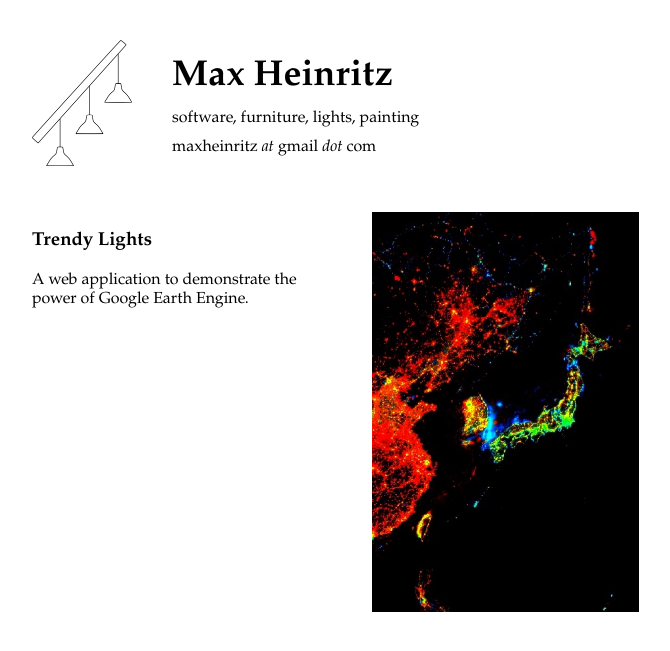
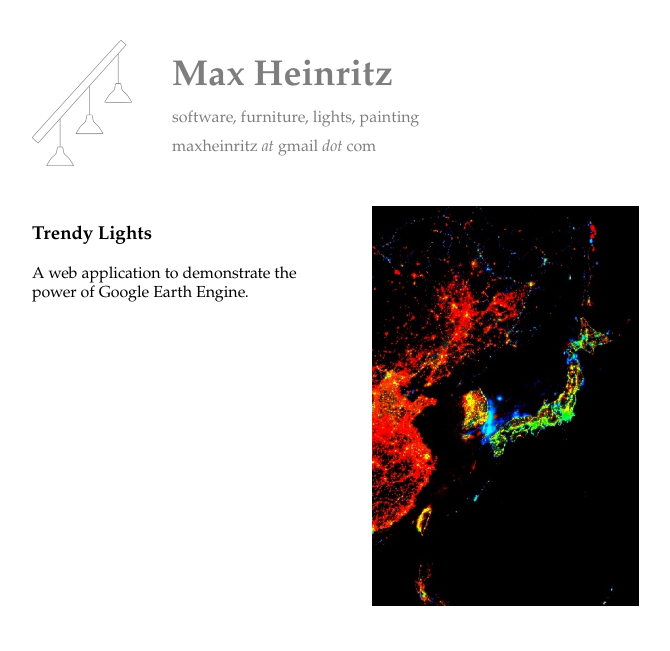
Before and after one commit to maxh/maxheinritz.com, a Jekyll site: the page built from _projects/trendy-lights.md, in a window 1280 px wide. Shown: the top 651 px of the page, without its empty margins (108-778 px from the left). Built offline with Jekyll 4.4.1, drawn with Linux system fonts in a browser that asks for light colours.

Commit message:
fade header on project pages

```diff
--- a/_layouts/project.html
+++ b/_layouts/project.html
@@ -1,9 +1,9 @@
 <!doctype html>
 <html lang="en">
   {% include head.html %}
-  <body>
+  <body class="project">
     {% include header.html %}
-    <div class="project">
+    <main>
       <div class="desc">
         <h3>{{ page.title }}</h3>
         {{ page.desc }}
@@ -13,6 +13,6 @@
           <img src="/images/{{image}}"></img>
         {% endfor %}
       </div>
-    </div>
+    </main>
   </body>
 </html>
--- a/style.css
+++ b/style.css
@@ -11,7 +11,7 @@
 }
 
 img {
-  animation: fade .5s ease;
+  animation: fade .5s ease-in-out;
 }
 
 @keyframes fade {
@@ -35,10 +35,8 @@
 
 .top {
   font-size: 12px;
-}
-
-.top {
   display: flex;
+  opacity: 1;
 }
 
 .top img {
@@ -121,7 +119,11 @@
 
 /* Project page. */
 
-.project {
+.project .top {
+  opacity: .5;
+}
+
+.project main {
   display: flex;
   flex-direction: column;
 }
@@ -137,7 +139,7 @@
 }
 
 @media (min-width: 860px) {
-  .project {
+  .project main {
     display: flex;
     flex-direction: row;
   }
```
Also changed, not shown: _layouts/default.html (indentation only).
